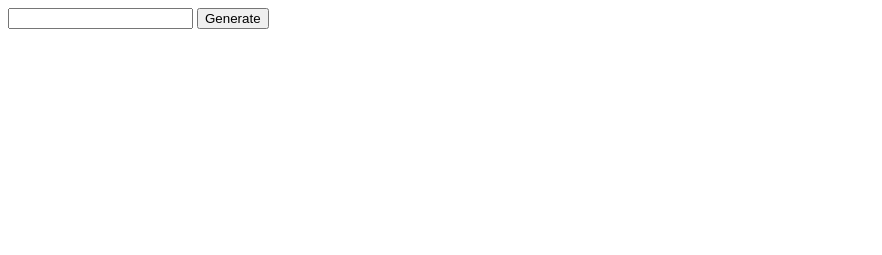
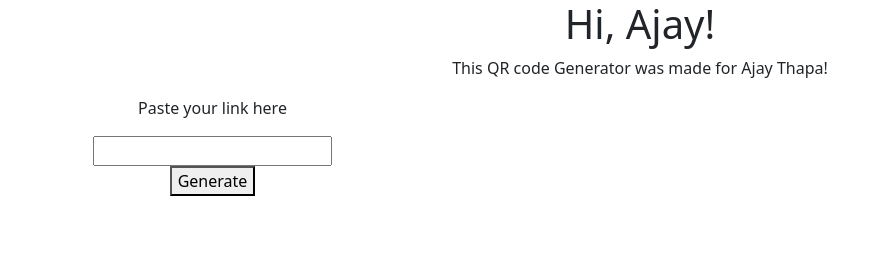
Before and after one commit to dps-acharya/getfreeQR, a plain HTML site: page index.html in a window 1280 px wide. Shown: the whole page, without its empty margins (0-882 px from the left). Drawn offline with nearby package versions, Linux system fonts and the light colour scheme.

Commit message:
Update index.html

```diff
--- a/index.html
+++ b/index.html
@@ -1,19 +1,50 @@
 <!DOCTYPE html>
 <html lang="en">
 <head>
+    <link href="https://cdn.jsdelivr.net/npm/bootstrap@5.3.0-alpha1/dist/css/bootstrap.min.css" rel="stylesheet" integrity="sha384-GLhlTQ8iRABdZLl6O3oVMWSktQOp6b7In1Zl3/Jr59b6EGGoI1aFkw7cmDA6j6gD" crossorigin="anonymous">
     <meta charset="UTF-8">
     <title>Generate Free QR</title>
+
+<style>
+
+</style>
 </head>
 
 <body>
-    <input type="text" id="qrText"/>
-    <button id="generate" onclick="generateQRCode();">Generate</button><br>
-    <canvas id="qr"></canvas>
+    <div class="container text-center --bs-secondary-bg">
+        <div class="row">
+            <h1>Hi, Ajay!</h1>
+            <br>
+            <p>This QR code Generator was made for Ajay Thapa!</p>
+        </div>
+        <div class="row" >
+            <div class="col-3" style="">
+                <p>
+                    <lable>Paste your link here</lable>
+                </p>
+
+                <div>
+                    <input type="text" id="qrText"/>
+                    <button id="generate" onclick="generateQRCode();">Generate</button>
+                </div>
+            </div>
+            <div class="col-9">
+                <canvas id="qr"></canvas>
+                <a id="download" download="triangle.png">
+                    <!--<button type="button" onClick="downloadImage();">Download Image(.png)</button>-->
+                </a>
+            </div>
+        </div>
+    </div>
+
+
 
     <script src="qrious.min.js"></script>
     <script>
         const generateQRCode = () => {
             let qr;
+            const qrText = document.getElementById('qrText').value;
+
             (function() {
                 qr = new QRious({
                     element: document.getElementById('qr'),
@@ -22,12 +53,27 @@
                     padding: 25
                 });
             })();
-            const qrText = document.getElementById('qrText').value;
+
             qr.set({
                 value: qrText,
             });
+
+            let button = document.getElementById('downloadImage');
+            button.removeAttribute("hidden")
         };
+       /* const downloadButton = () => {
+            let canvas = document.getElementById("qr");
+            let img    = canvas.toDataURL("image/png");
+            document.write('<img src="'+img+'"/>');
 
+        }*/
+        function download() {
+            let download = document.getElementById("download");
+            let image = document.getElementById("QR").toDataURL("image/png")
+                .replace("image/png", "image/octet-stream");
+            download.setAttribute("href", image);
+//download.setAttribute("download","archive.png");
+        }
 
     </script>
 </body>
```
